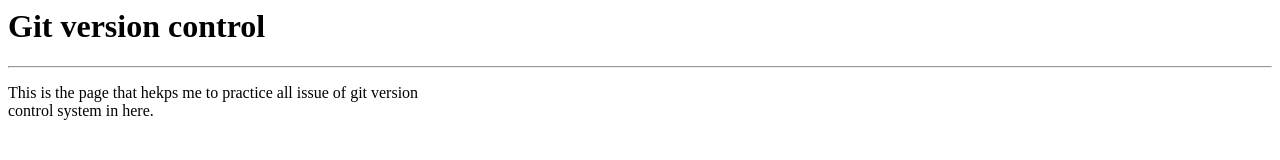
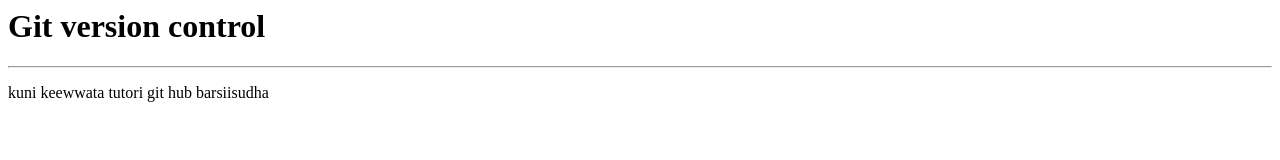
Before and after one commit to dago-o/git-practice, a plain HTML site: page index.html in a window 1280 px wide. Drawn offline with Linux system fonts and the light colour scheme.

Commit message:
index.html is modified

```diff
--- a/index.html
+++ b/index.html
@@ -7,8 +7,7 @@
 <body>
     <h1>Git version control</h1><hr>
 
-    <p>This is the page that hekps me to practice all issue of git version <br>
-    control system in here.</p>
+    <p>kuni keewwata tutori git hub barsiisudha</p>
 
 </body>
 </html>
```
